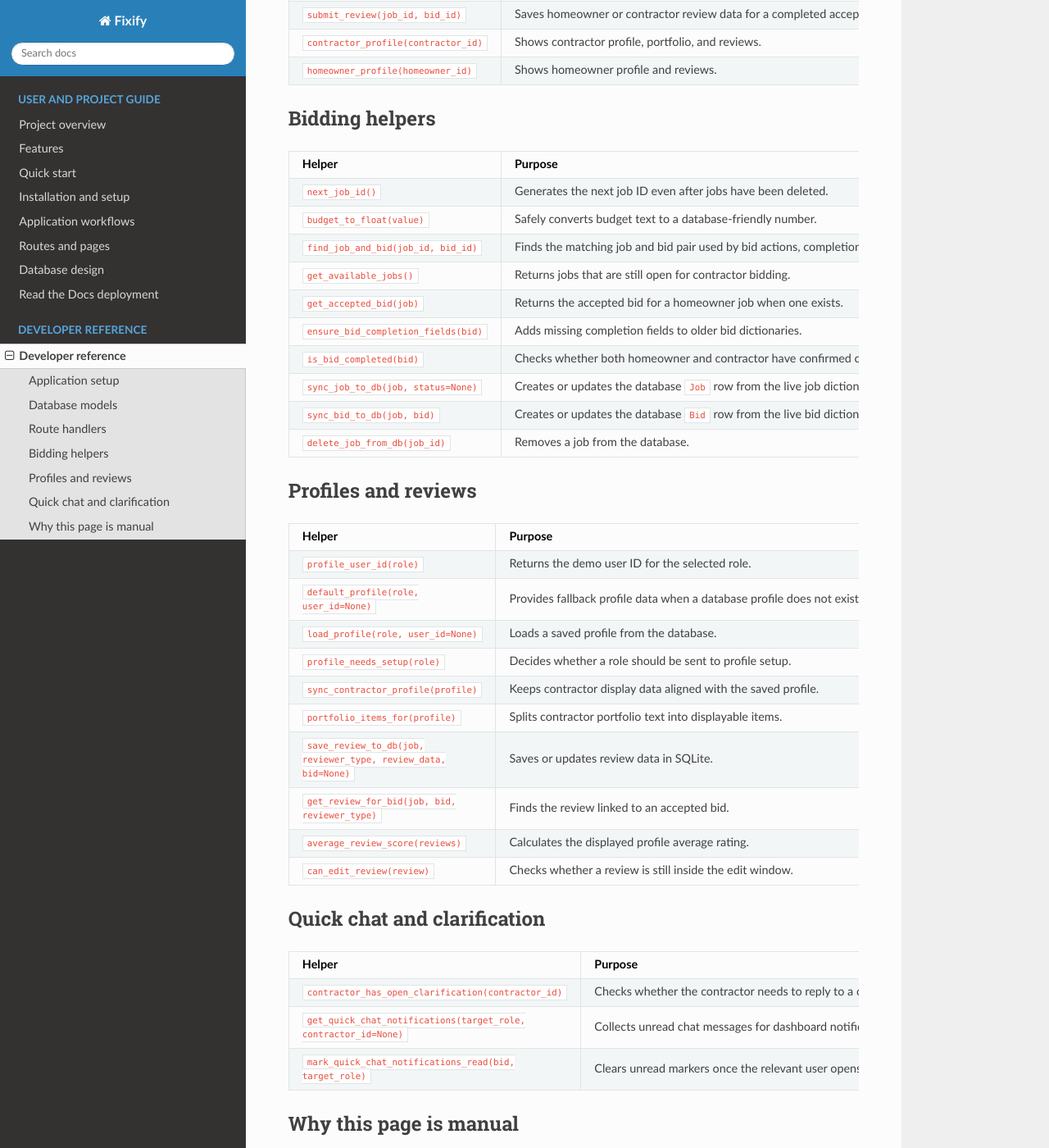
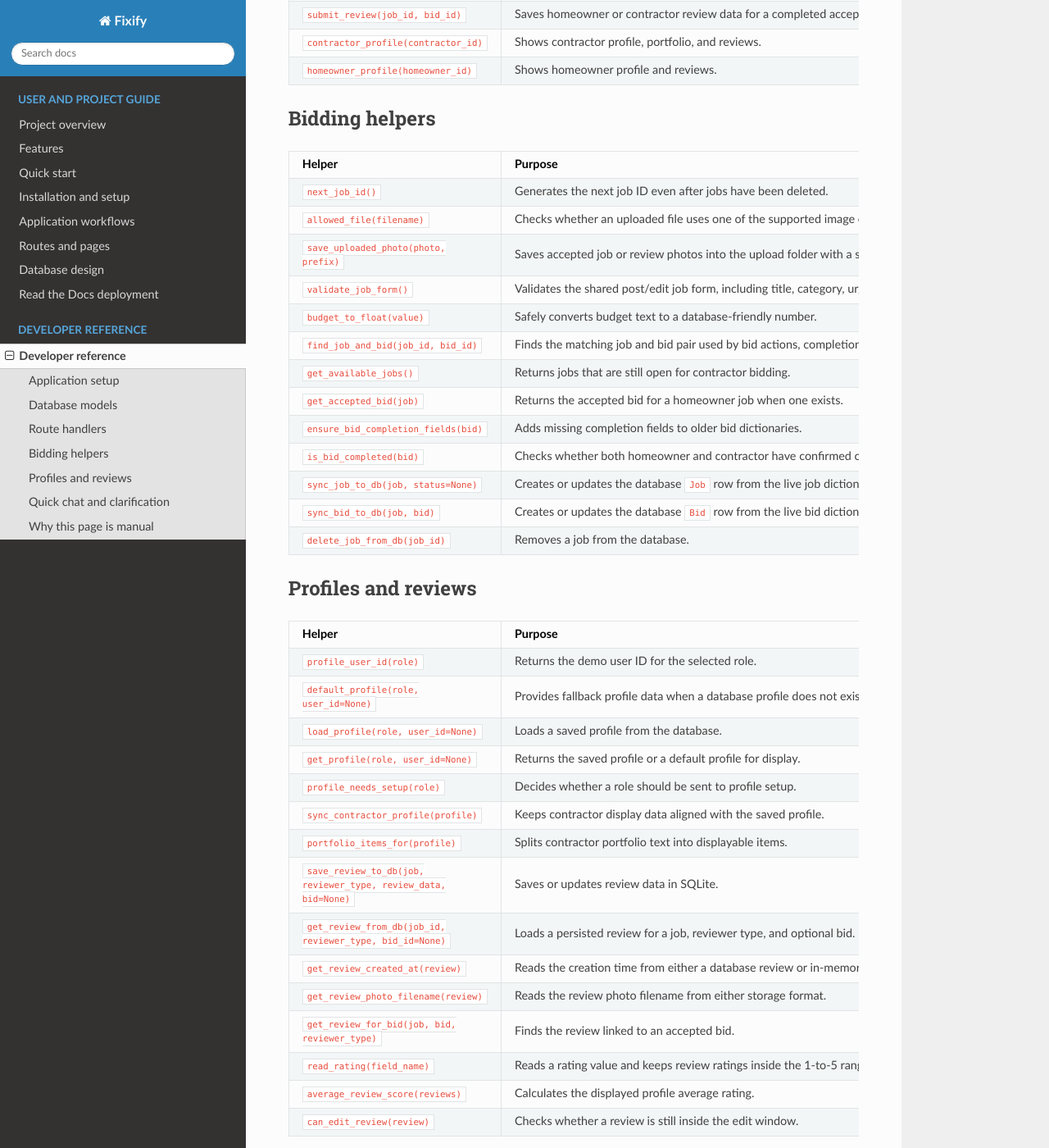
Before and after one commit to SETaP-Group-1E/FIXIFYapp, a Sphinx documentation site: the page built from code-documentation/docs/source/api.rst, in a window 1280 px wide and 1400 px high, scrolled down 1437 px. Shown: the whole window at 82% size. Built offline with Sphinx 7.4.7 and the Read the Docs theme 3.1.0, drawn with Linux system fonts in a browser that asks for light colours.

Commit message:
Update Read the Docs workflow notes

```diff
--- a/code-documentation/docs/source/api.rst
+++ b/code-documentation/docs/source/api.rst
@@ -92,6 +92,8 @@ Route handlers
      - Records homeowner or contractor completion confirmation.
    * - ``submit_review(job_id, bid_id)``
      - Saves homeowner or contractor review data for a completed accepted job.
+       Star ratings are required, comments are optional, and edits are limited
+       to the short edit window.
    * - ``contractor_profile(contractor_id)``
      - Shows contractor profile, portfolio, and reviews.
    * - ``homeowner_profile(homeowner_id)``
@@ -108,6 +110,15 @@ Bidding helpers
      - Purpose
    * - ``next_job_id()``
      - Generates the next job ID even after jobs have been deleted.
+   * - ``allowed_file(filename)``
+     - Checks whether an uploaded file uses one of the supported image
+       extensions.
+   * - ``save_uploaded_photo(photo, prefix)``
+     - Saves accepted job or review photos into the upload folder with a safe
+       filename.
+   * - ``validate_job_form()``
+     - Validates the shared post/edit job form, including title, category,
+       urgency, location, budget, and optional description.
    * - ``budget_to_float(value)``
      - Safely converts budget text to a database-friendly number.
    * - ``find_job_and_bid(job_id, bid_id)``
@@ -143,6 +154,8 @@ Profiles and reviews
      - Provides fallback profile data when a database profile does not exist.
    * - ``load_profile(role, user_id=None)``
      - Loads a saved profile from the database.
+   * - ``get_profile(role, user_id=None)``
+     - Returns the saved profile or a default profile for display.
    * - ``profile_needs_setup(role)``
      - Decides whether a role should be sent to profile setup.
    * - ``sync_contractor_profile(profile)``
@@ -151,8 +164,16 @@ Profiles and reviews
      - Splits contractor portfolio text into displayable items.
    * - ``save_review_to_db(job, reviewer_type, review_data, bid=None)``
      - Saves or updates review data in SQLite.
+   * - ``get_review_from_db(job_id, reviewer_type, bid_id=None)``
+     - Loads a persisted review for a job, reviewer type, and optional bid.
+   * - ``get_review_created_at(review)``
+     - Reads the creation time from either a database review or in-memory review.
+   * - ``get_review_photo_filename(review)``
+     - Reads the review photo filename from either storage format.
    * - ``get_review_for_bid(job, bid, reviewer_type)``
      - Finds the review linked to an accepted bid.
+   * - ``read_rating(field_name)``
+     - Reads a rating value and keeps review ratings inside the 1-to-5 range.
    * - ``average_review_score(reviews)``
      - Calculates the displayed profile average rating.
    * - ``can_edit_review(review)``
--- a/code-documentation/docs/source/features.rst
+++ b/code-documentation/docs/source/features.rst
@@ -58,8 +58,9 @@ Contractor features
    * - Submit bid
      - A contractor bid includes amount, timeline, and optional explanation.
    * - Track bids
-     - The ``My Bids`` page groups pending, accepted, rejected, completed, and
-       clarification-related bids.
+     - The ``My Bids`` page groups pending, accepted, completed, and
+       clarification-related bids. Rejected bids are removed from the active
+       contractor view.
    * - Clarification response
      - If the homeowner asks for more detail, the contractor can reply from the
        bid history page.
@@ -105,4 +106,5 @@ The app keeps the user input simple and controlled:
 * Bid amount must be a positive number.
 * Bid explanation is optional.
 * Job description is optional.
+* Review comments are optional, but the required star ratings must be selected.
 * Quick chat messages and clarification responses cannot be empty.
--- a/code-documentation/docs/source/overview.rst
+++ b/code-documentation/docs/source/overview.rst
@@ -18,8 +18,8 @@ reviewing a completed accepted job:
   status, optional description, and optional job photo.
 * Contractor job browsing and bid submission.
 * Homeowner bid management with accept, reject, and clarification options.
-* Contractor bid history for pending, accepted, rejected, and clarification
-  states.
+* Contractor bid tracking for pending, accepted, completed, and clarification
+  states. Rejected bids are removed from the active bid screens.
 * Quick chat that only opens after a bid is accepted.
 * Completion confirmation by both sides before reviews become available.
 * Database-backed profiles, jobs, bids, and reviews.
--- a/code-documentation/docs/source/usage.rst
+++ b/code-documentation/docs/source/usage.rst
@@ -42,7 +42,7 @@ two roles:
   reject bids, ask for clarification, mark accepted jobs as completed, and leave
   reviews after both sides complete the job.
 * ``contractor``: view available jobs, submit bids, respond to clarification
-  requests, track accepted/rejected/pending bids, use quick chat after a bid is
+  requests, track pending/accepted/completed bids, use quick chat after a bid is
   accepted, and leave reviews after completion.
 
 Short bidding workflow
--- a/code-documentation/docs/source/workflows.rst
+++ b/code-documentation/docs/source/workflows.rst
@@ -47,8 +47,8 @@ Bid status is used to control what each side can do.
      - The homeowner accepted the bid. Quick chat and completion controls are
        available.
    * - ``Rejected``
-     - The homeowner rejected the bid. It remains visible in the contractor bid
-       history.
+     - The homeowner rejected the bid. It is removed from the active homeowner
+       and contractor bid screens.
    * - ``Clarification Requested``
      - The homeowner asked the contractor to explain the bid further.
    * - ``Clarification Provided``
```
Also changed, not shown: code-documentation/docs/source/routes.rst (+4 -3 lines).
